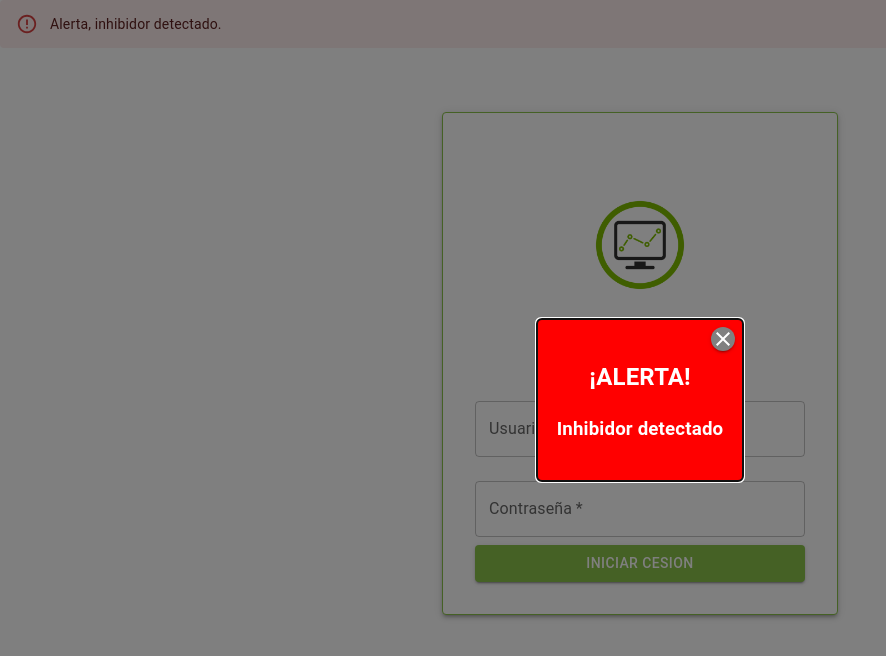
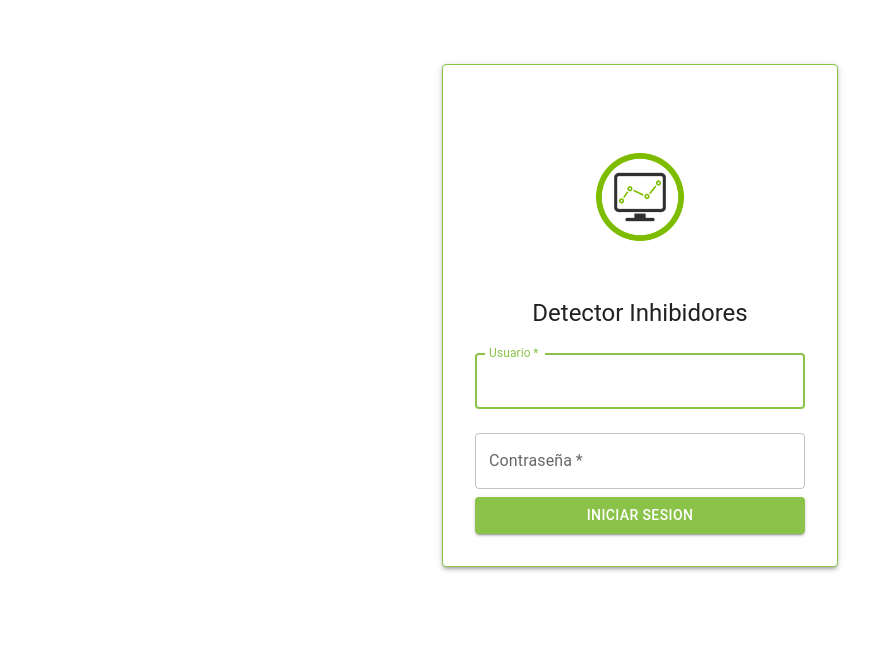
Before and after one commit to inhibitor-detector/webapp, a React (Create React App) app in the folder front-end/: page / in a window 1280 px wide. Shown: the top 656 px of the page, without its empty margins (0-886 px from the left). Built offline with nearby package versions, Linux system fonts and the light colour scheme.

Commit message:
feat: fix sign in

```diff
--- a/front-end/src/App.js
+++ b/front-end/src/App.js
@@ -1,4 +1,4 @@
-import React, { useState } from 'react';
+import React, { useEffect, useState } from 'react';
 import DetectorTable from './components/DetectorTable';
 import SignalTable from './components/SignalTable';
 import SignIn from './components/Signin';
@@ -16,7 +16,6 @@ const App = () => {
 
   return (
     <div>
-      <AlertContainer open={open} onClose={handleClose}/>
       <Routes>
       <Route path='/' element={<SignIn/>}/>
         <Route element={<PrivateRoutes />}>
--- a/front-end/src/components/Signin.js
+++ b/front-end/src/components/Signin.js
@@ -69,7 +69,7 @@ export default function SignIn() {
               <img src="/logo.png" alt="" style={{ width: '100px', height: '100px', alignSelf: 'center' }} />
             </div>
               <Typography component="h1" variant="h5" sx={{ textAlign: 'center' }}>
-                Sign in
+                Detector Inhibidores
               </Typography>
               <Box component="form" onSubmit={handleSubmit} noValidate sx={{ mt: 1 }}>
                 <TextField
@@ -103,7 +103,7 @@ export default function SignIn() {
                     backgroundColor: '#689f38',
                   }}}
                 >
-                  Iniciar Cesion
+                  Iniciar Sesion
                 </Button>
               </Box>
           </Paper>
```
